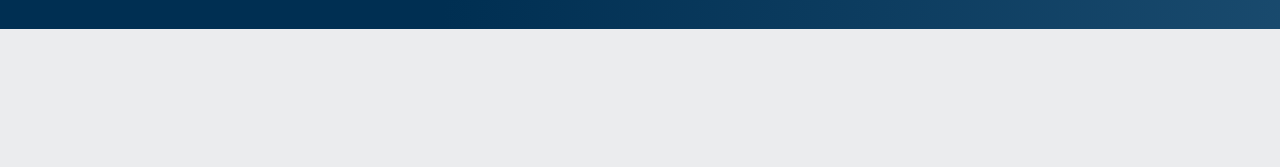
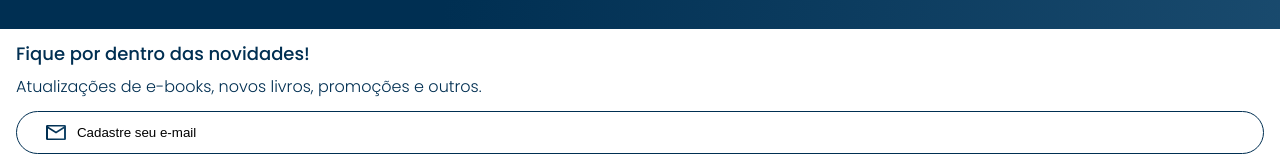
Before and after one commit to Andressa-Mota/shopbooks, a plain HTML site: page index.html in a window 1280 px wide. Shown: the part 1013-1180 px from the top of the page. Before the commit the page ends 1042 px from the top, so only its background shows below. Drawn offline with nearby package versions, Linux system fonts and the light colour scheme.

Commit message:
adicionando sessão de contato

```diff
--- a/index.html
+++ b/index.html
@@ -111,8 +111,11 @@
     <a class="topicos-link" href="#">Cores</a>
   </li>
 </ul>
-
-
+</section>
+<section class="contato">
+  <h2 class="contato-titulo">Fique por dentro das novidades!</h2>
+  <p class="contato-texto">Atualizações de e-books, novos livros, promoções e outros.</p>
+  <input type="email" placeholder="Cadastre seu e-mail" class="contato-email">
 </section>
 <script src="https://cdn.jsdelivr.net/npm/swiper@11/swiper-bundle.min.js"></script>
 <script>
--- /dev/null
+++ b/styles/contato.css
@@ -0,0 +1,28 @@
+.contato{
+    background-color: var(--branco);
+    padding: 1em;
+    font-family: var(--fonte--principal);
+}
+.contato-titulo{
+    color: var( --cor--texto--card);
+    font-weight: 500;
+    font-size: 18px;
+}
+.contato-texto{
+    font-weight: 300;
+    color: var(--cor--texto--card);
+    margin: 1em 0;
+}
+.contato-email{
+    padding: 1em;
+    border: 1px solid var(--cor--texto--card);
+    border-radius: 24px;
+    width: 100%;
+    color: (var(--cor--texto--card));
+}
+.contato-email::placeholder{
+    color: (var(--cor--texto--card));
+    background: url(/Img/Email.svg) no-repeat;
+    padding-left: 3.5em;
+    background-position: 1em;
+}
--- a/styles/style.css
+++ b/styles/style.css
@@ -2,6 +2,7 @@
 @import url(banner.css);
 @import url(carrosel.css);
 @import url(topicos.css);
+@import url(contato.css);
 :root{
     --cor--de--fundo:#EBECEE;
     --branco:#FFFFFF;
```
Also changed, not shown: Img/Email.svg (added).
